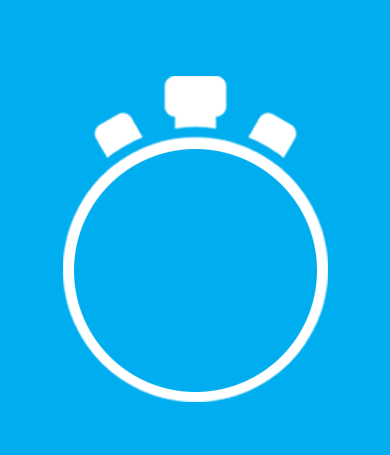
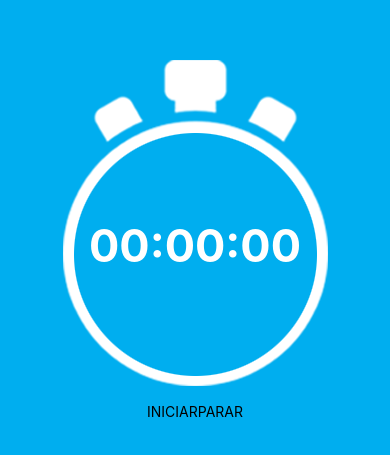
Before and after one commit to leonardolginfo/appCronometro, a React Native app: screen / in a window 390 px wide. Shown: the part 183-638 px from the top of the page. Built offline with nearby package versions, Linux system fonts and the light colour scheme.

Commit message:
cronometro bts ainda não finalizados, somente posicionados

```diff
--- a/App.js
+++ b/App.js
@@ -1,6 +1,6 @@
 import React from 'react';
 import { StatusBar } from 'expo-status-bar';
-import { StyleSheet, Text, View, Image } from 'react-native';
+import { StyleSheet, Text, View, Image, TouchableOpacity } from 'react-native';
 
 export default function App() {
   return (
@@ -8,6 +8,17 @@ export default function App() {
      <Image
      source={require('./src/crono.png')}
      />
+     <Text style={styles.timer}>00:00:00</Text>
+
+     <View style={styles.btnArea}>
+        <TouchableOpacity style={styles.btn}>
+          <Text style={styles.btnText}>INICIAR</Text>
+        </TouchableOpacity>
+
+        <TouchableOpacity  style={styles.btn}>
+          <Text style={styles.btnText}>PARAR</Text>
+        </TouchableOpacity>
+     </View>
 
 
       <StatusBar style="auto" />
@@ -23,4 +34,20 @@ const styles = StyleSheet.create({
     justifyContent: 'center',
     backgroundColor: '#00aeef'
   },
+  timer:{
+    marginTop:-170,
+    fontSize:45,
+    fontWeight: 'bold',
+    color: '#fff'
+  },
+  btnArea:{
+    flexDirection:'row',
+    marginTop:130
+  },
+  btn:{
+
+  },
+  btnText:{
+
+  }
 });
```
